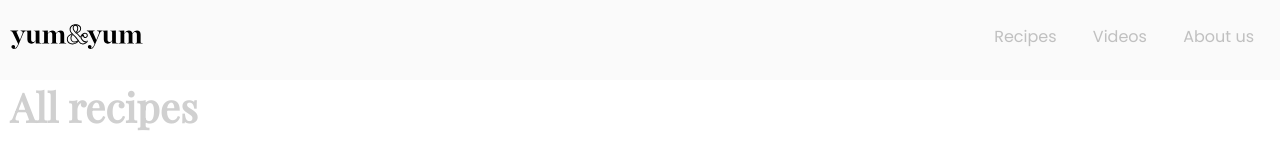
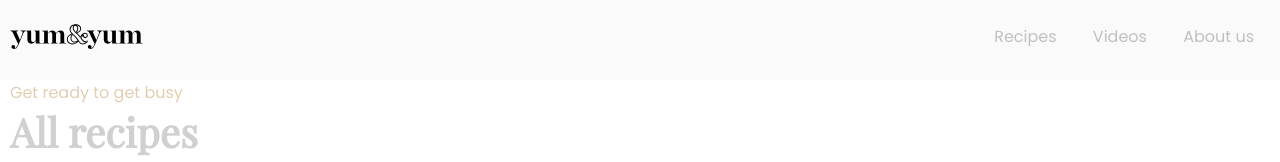
Before and after one commit to einarpalsson/hopverk1, a website: page pages/All.html in a window 1280 px wide. Shown: the top 162 px of the page. Drawn offline with nearby package versions, Linux system fonts and the light colour scheme; files that its build step writes are made by us from their sources.

Commit message:
Update All.html

```diff
--- a/pages/All.html
+++ b/pages/All.html
@@ -44,6 +44,11 @@
 
 
     <main>
+      <div class="row">
+        <div class="col col-4 col-md-12">
+          <span class="text-above-h1">Get ready to get busy</span>
+        </div>
+      </div>
         <div class="row">
           <div class="col">
             <div class="recipe-section-text">
```
